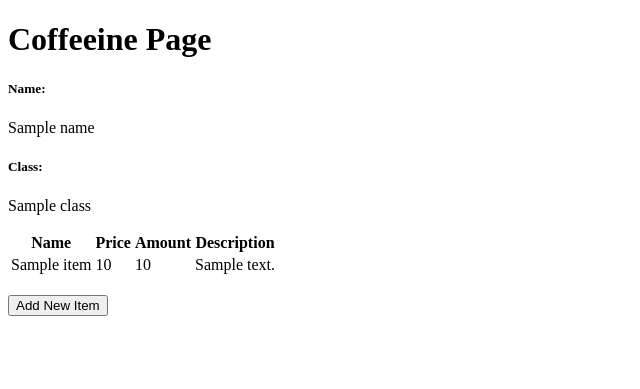
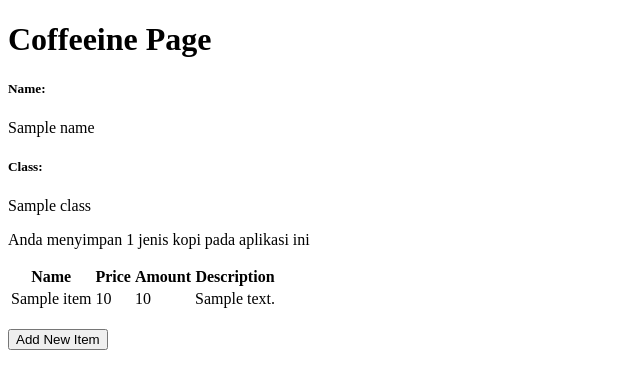
Before and after one commit to odracheer/coffeeine, a Django app: template main/templates/main.html in a window 1280 px wide. Shown: the top 389 px of the page, without its empty margins (0-640 px from the left). Run offline with Django 4.2, Linux system fonts and the light colour scheme; the template is opened without the code that fills it: most values are stand-ins (such as "Sample title", 1, 10 or a date in 2020).

Commit message:
No 4, checklist 1 + Bonus header done

```diff
--- a/main/templates/main.html
+++ b/main/templates/main.html
@@ -8,6 +8,10 @@
 
     <h5>Class:</h5>
     <p>{{class}}</p>
+
+    {% with total_items=items|length %}
+        <p>Anda menyimpan {{ total_items }} jenis kopi pada aplikasi ini</p>
+    {% endwith %}
 
 <table>
     <tr>
--- a/main/views.py
+++ b/main/views.py
@@ -5,8 +5,6 @@ from django.http import HttpResponse
 from django.core import serializers
 from main.forms import ItemForm
 from main.models import Item #Ga ada di tutorial
-
-
 
 def show_main(request):
     items = Item.objects.all()
```
Also changed, not shown: README.md.
